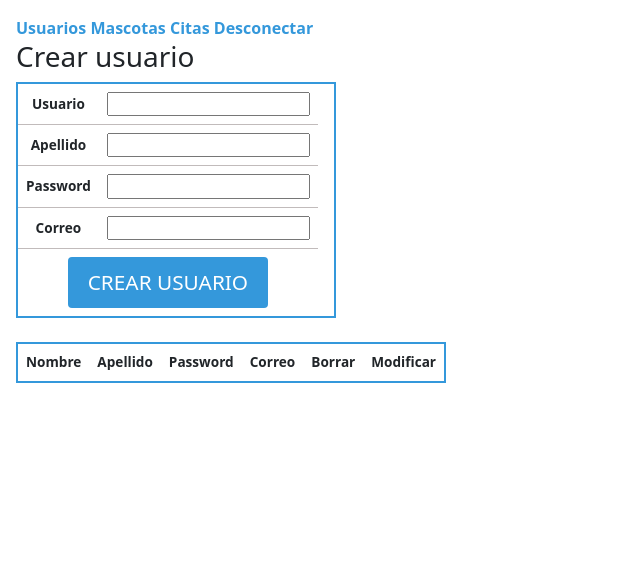
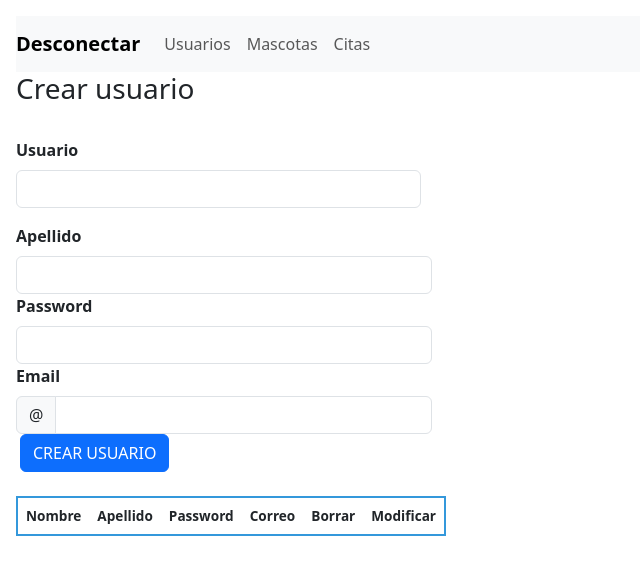
Before and after one commit to AngelAlvarezphp/TFG, a PHP site: page / in a window 1280 px wide. Shown: the top 575 px of the page, without its empty margins (0-640 px from the left). Run offline with PHP 8.4, Linux system fonts and the light colour scheme; the visitor is signed in with stand-in values (Sample User, id 1); data that the repository does not hold is empty; some libraries are stand-ins or nearby versions.

```diff
--- a/controlador/front_controlador.php
+++ b/controlador/front_controlador.php
@@ -19,7 +19,10 @@ if(isset($_SESSION['usuario']) || isset($_POST['usuario'])){
     } else {
         $controller = 'usuarios';
     }
-} else {
+} else if (isset($_GET['controlador']) && $_GET [ 'controlador' ] === 'mapa') {
+    $controller = $_GET [ 'controlador' ];
+}
+if (!isset($controller) || $controller == '') {
     $controller = DEFAULT_CONTROLLER;
 }
 
@@ -29,12 +32,12 @@ $action = DEFAULT_ACTION;
 if ( !empty ( $_GET [ 'action' ] ) ) $action = $_GET [ 'action' ];
 //Ya tenemos el controlador y la accion
 //Formamos el nombre del fichero que contiene nuestro controlador
-$controller = CONTROLLERS_FOLDER . $controller . '_controlador.php';
+$controllerFile = CONTROLLERS_FOLDER . $controller . '_controlador.php';
 //_controlador.php
 //Si la variable $controller es un fichero lo requerimos
 try
 {
-if ( is_file ( $controller ) ) require_once ($controller);
+if ( is_file ( $controllerFile ) ) require_once ($controllerFile);
 else
 throw new Exception ('El controlador no existe - 404 not found');
 //Si la variable $action es una funcion la ejecutamos o detenemos el script
--- a/controlador/mapa_controlador.php
+++ b/controlador/mapa_controlador.php
@@ -1,4 +1,5 @@
 <?php
+
 require_once("vista/menu_vista.php");
 require_once("vista/mapa_vista.php");
 
--- a/controlador/usuarios_controlador.php
+++ b/controlador/usuarios_controlador.php
@@ -31,7 +31,7 @@ if(getPost("datos") =="datos"){
             </tr>
             <tr>
                 <th><label for='password' class='miEtiqueta' >Password</label></th>
-                <th><input type='text' name='passwordModificar' id='passwordModificar' class='miInput' value='$password' required/></th><br>
+                <th><input type='password' name='passwordModificar' id='passwordModificar' class='miInput' value='$password' required/></th><br>
             </tr>
             <tr>
                 <th><label for='correo' class='miEtiqueta' >Correo</label></th>
@@ -50,6 +50,7 @@ if(getPost("datos") =="datos"){
 
 }else{
     require_once("modelo/usuarios_modelo.php");
+
     function home(){
         $error="";
         $usuario = new Usuarios_modelo();
@@ -68,8 +69,6 @@ if(getPost("datos") =="datos"){
                 $_SESSION['usuario'] = $resultLogin->usuario;
                 $_SESSION['login'] = $resultLogin;
 
-            }else{
-                require_once("vista/nuevo_usuario_vista.php");
             }
 
         }
--- a/index.php
+++ b/index.php
@@ -12,6 +12,7 @@
     <script src="https://ajax.googleapis.com/ajax/libs/jquery/3.6.3/jquery.min.js"></script>
     <script type="text/javascript" src="js/map.js"></script>
     <script async src="https://maps.googleapis.com/maps/api/js?key=AIzaSyD7CCok1QBjuzlRdub7E8-1qhHhwYRPzIU&callback=initMap"></script>
+    <script src="https://cdn.jsdelivr.net/npm/bootstrap@3.4.1/dist/js/bootstrap.min.js" integrity="sha384-aJ21OjlMXNL5UyIl/XNwTMqvzeRMZH2w8c5cRVpzpU8Y5bApTppSuUkhZXN0VxHd" crossorigin="anonymous"></script>
 </head>
 <body>
     <?php
--- a/vista/menu_vista.php
+++ b/vista/menu_vista.php
@@ -2,20 +2,35 @@
 
       <?php
       if(isset($_SESSION['usuario'])){
-            echo"<div class='grid-container'>
-            <nav class='miBarra1' style= 'position:static;'>
-                  <a href='index.php?controlador=usuarios&action=modificar_usuarios' class='miButton'>Usuarios</a>
-                  <a href='index.php?controlador=mascotas&action=modificar_mascotas' class='miButton'>Mascotas</a>
-                  <a href='index.php?controlador=citas&action=modificar_citas' class='miButton'>Citas</a>
-                  <a href='index.php?controlador=usuarios&action=logout' class='miButton'>Desconectar</a>
+      ?>
+      <nav class="navbar navbar-expand-lg navbar-light bg-light">
+            <a class="navbar-brand" href="index.php?controlador=usuarios&action=logout">Desconectar</a>
+            <button class="navbar-toggler" type="button" data-toggle="collapse" data-target="#navbarNavAltMarkup" aria-controls="navbarNavAltMarkup" aria-expanded="false" aria-label="Toggle navigation">
+            <span class="navbar-toggler-icon"></span>
+            </button>
+            <div class="collapse navbar-collapse" id="navbarNavAltMarkup">
+                  <div class="navbar-nav">
+                        <a class="nav-item nav-link" href="index.php?controlador=usuarios&action=modificar_usuarios">Usuarios</a>
+                        <a class="nav-item nav-link" href="index.php?controlador=mascotas&action=modificar_mascotas">Mascotas</a>
+                        <a class="nav-item nav-link" href='index.php?controlador=citas&action=modificar_citas'>Citas</a>
+                  </div>
+            </div>
+      </nav>
+      <?php
+      }else {
+            if ($controller !== 'mapa') {
+                  ?>
+                  <a class="navbar-brand" href="index.php?controlador=mapa">Encuentranos</a>
+                  <?php
+                  require_once("vista/login_vista.php");
+            }else{
+                  ?>
+                  <a class="navbar-brand" href="index.php">Login</a>
+                  <button class="navbar-toggler" type="button" data-toggle="collapse" data-target="#navbarNavAltMarkup" aria-controls="navbarNavAltMarkup" aria-expanded="false" aria-label="Toggle navigation">
+                  <span class="navbar-toggler-icon"></span>
+                  <?php
+            }
 
-            </nav>";
-      } else {
-      echo"<div class='grid-container'>
-            <nav class='miBarra1' style= 'position:static;'>
-                  <a href='index.php?controlador=mapa' class='miButton'>Encuentranos</a>
-            </nav>";
-            require_once("vista/login_vista.php");
       }
       ?>
 
--- a/vista/nuevo_usuario_vista.php
+++ b/vista/nuevo_usuario_vista.php
@@ -8,33 +8,61 @@ if(isset($_SESSION['usuario'])){//si se ha iniciado sesion pinta el menu y la ta
 
     <div id='inserta'>
     <h3>Crear usuario</h3>
-    <table class = 'tablaForm'>
-        <form class='miForm' action='index.php?controlador=usuarios&action=modificar_usuarios' method='POST'>
 
-            <tr>
-                <th><labelfor='usuario' class='miEtiqueta'>Usuario</label></th>
-                <th><input type='text' id='nombre' name='usuario' class='miInput' required/></th>
-            </tr>
-            <tr>
-                <th><labelfor='apellido' class='miEtiqueta'>Apellido</label></th>
-                <th><input type='text' id='apellido' name='apellido' class='miInput' required/></th>
-            </tr>
-            <tr>
-                <th><label for='password' class='miEtiqueta' >Password</label></th>
-                <th><input type='password' id='password' name='password' class='miInput' required/></th>
-            </tr>
-            <tr>
-                <th><label for='correo' class='miEtiqueta' >Correo</label></th>
-                <th><input type='text' id='correo' name='correo' class='miInput' required/></th>
-            </tr>
-            <tr>
-                <th colspan = 2><button onclick='if(!validarUsuario()){event.preventDefault()}' type='submit' id='crear_usuarios'>CREAR USUARIO</button><th>
-            </tr>
-        </form>
-    </table>
     <br>
     </div>
     ";
+    ?>
+        <form class="row g-3 needs-validation" novalidate id="usuariosForm" action='index.php?controlador=usuarios&action=modificar_usuarios' method='POST'>
+            <div class="col-md-4">
+                <label for="nombre" class="form-label"> <b>Usuario</label>
+                <input type="text" class="form-control empiezaMayuscula" id="nombre" name='usuario' value="" >
+                <div class="valid-feedback">
+                    Verificacion correcta
+                </div>
+                <div class="invalid-feedback nombreHelp">
+                    El nombre debe empezar por may&uacute;sculas
+                </div>
+            </div>
+            <div class="col-md-8 col-sm-0"></div>
+            <div class="col-md-4">
+                <label for="apellido" class="form-label">Apellido</label>
+                <input type="text" class="form-control empiezaMayuscula" id="apellido" name='apellido' value="" required>
+                <div class="valid-feedback">
+                    Verificacion correcta
+                </div>
+                <div class="invalid-feedback">
+                    El nombre debe empezar por may&uacute;sculas
+                </div>
+            </div>
+            <div class="col-md-8 col-sm-0"></div>
+            <div class="col-md-4">
+                <label for="password" class="form-label">Password</label>
+                <input type="password" class="form-control password" id="password" name='password' value="" required>
+                <div class="valid-feedback">
+                    Verificacion correcta
+                </div>
+                <div class="invalid-feedback">
+                    La contrase&ntilde;a debe tener letras mayusculas, minusculas y numeros
+                </div>
+            </div>
+            <div class="col-md-8 col-sm-0"></div>
+            <div class="col-md-4">
+                <label for="correo" class="form-label">Email</label>
+                <div class="input-group has-validation">
+                <span class="input-group-text" id="inputGroupPrepend">@</span>
+                <input type="text" class="form-control email" id="correo" name='correo' aria-describedby="inputGroupPrepend" required>
+                <div class="invalid-feedback">
+                    El formato del email debe ser texto@dominio.ext
+                </div>
+                </div>
+            </div>
+            <div class="col-md-8 col-sm-0"></div>
+            <div class="col-12 mb-4">
+                <button class="btn btn-primary" type="submit">CREAR USUARIO</button>
+            </div>
+        </form>
+    <?php
 
     echo "<div id='modif'></div>";
     echo "<div id='jsAlert' class='d-none alert alert-danger'></div>";
```
Also changed, not shown: js/validaciones.js (+83 -11 lines), modelo/citas_modelo.php (+4 -5 lines), vista/citas_vista.php (+42 -19 lines), vista/login_vista.php (+11 -15 lines), vista/mascotas_vista.php (+48 -26 lines).
